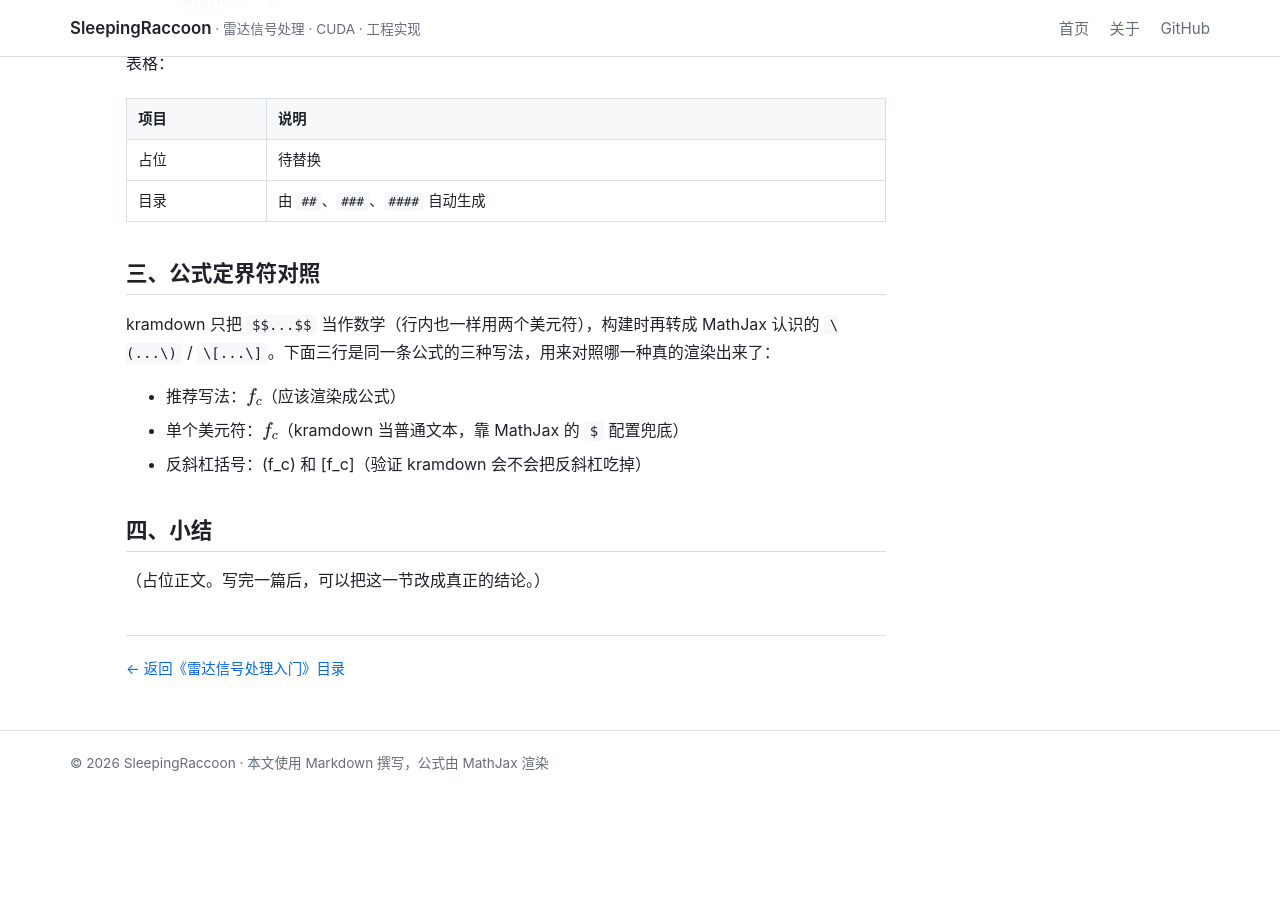
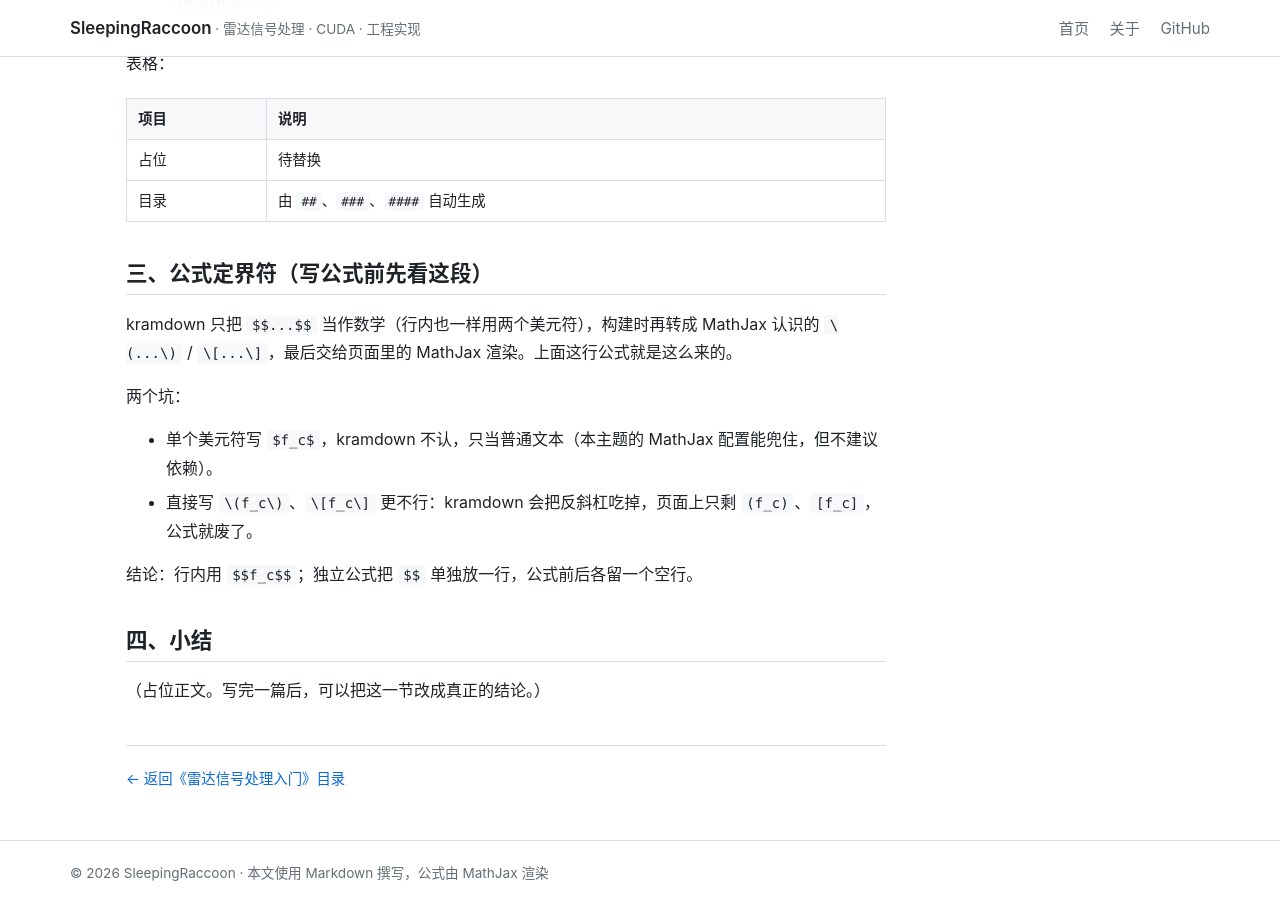
Before and after one commit to SleepingRaccoon/SleepingRaccoon.github.io, a Jekyll site: the page built from _radar/test-multilevel.md, in a window 1280 px wide and 900 px high, scrolled down 1022 px. Built offline with Jekyll 4.4.1, drawn with Linux system fonts in a browser that asks for light colours; formulas are drawn with MathJax 3; before the commit the page ends 1818 px from its top, so only the background shows below that; some of the changed text lies outside the part shown.

Commit message:
docs: 公式定界符结论落进测试文档与 README（kramdown 会吃掉反斜杠）

```diff
--- a/_radar/test-multilevel.md
+++ b/_radar/test-multilevel.md
@@ -46,14 +46,17 @@ def placeholder(x):
 | 占位 | 待替换 |
 | 目录 | 由 `##`、`###`、`####` 自动生成 |
 
-## 三、公式定界符对照
+## 三、公式定界符（写公式前先看这段）
 
 kramdown 只把 `$$...$$` 当作数学（行内也一样用两个美元符），构建时再转成 MathJax 认识的
-`\(...\)` / `\[...\]`。下面三行是同一条公式的三种写法，用来对照哪一种真的渲染出来了：
+`\(...\)` / `\[...\]`，最后交给页面里的 MathJax 渲染。上面这行公式就是这么来的。
 
-- 推荐写法：$$f_c$$（应该渲染成公式）
-- 单个美元符：$f_c$（kramdown 当普通文本，靠 MathJax 的 `$` 配置兜底）
-- 反斜杠括号：\(f_c\) 和 \[f_c\]（验证 kramdown 会不会把反斜杠吃掉）
+两个坑：
+
+- 单个美元符写 `$f_c$`，kramdown 不认，只当普通文本（本主题的 MathJax 配置能兜住，但不建议依赖）。
+- 直接写 `\(f_c\)`、`\[f_c\]` 更不行：kramdown 会把反斜杠吃掉，页面上只剩 `(f_c)`、`[f_c]`，公式就废了。
+
+结论：行内用 `$$f_c$$`；独立公式把 `$$` 单独放一行，公式前后各留一个空行。
 
 ## 四、小结
 
```
Also changed, not shown: README.md.
